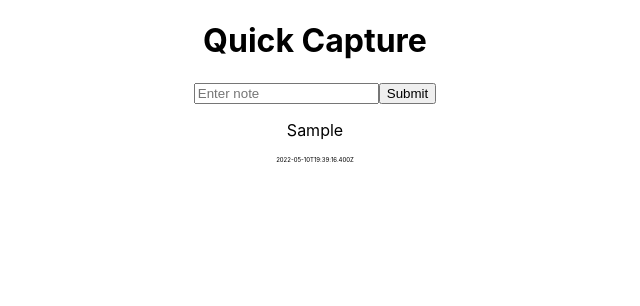
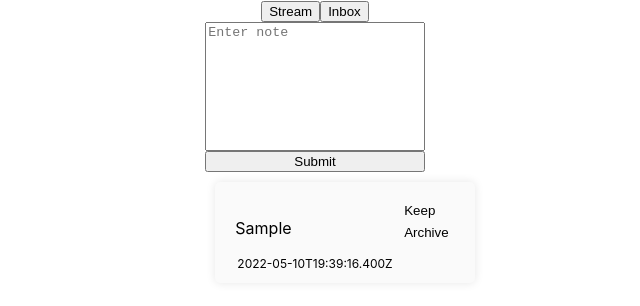
Before and after one commit to taylormitchell/quick-capture, a React (Create React App) app in the folder src/client/: page / in a window 1280 px wide. Both pictures are taken after typing "Sample" into the empty fields and a click on the input "Submit". Shown: the top 306 px of the page, without its empty margins (325-965 px from the left). Built offline with nearby package versions, Linux system fonts and the light colour scheme; no server answers.

Commit message:
Update note and entry style

```diff
--- a/src/client/src/App.css
+++ b/src/client/src/App.css
@@ -1,38 +1,92 @@
 .App {
-  text-align: center;
-}
-
-.App-logo {
-  height: 40vmin;
-  pointer-events: none;
-}
-
-@media (prefers-reduced-motion: no-preference) {
-  .App-logo {
-    animation: App-logo-spin infinite 20s linear;
-  }
-}
-
-.App-header {
-  background-color: #282c34;
-  min-height: 100vh;
   display: flex;
   flex-direction: column;
   align-items: center;
-  justify-content: center;
-  font-size: calc(10px + 2vmin);
-  color: white;
 }
 
-.App-link {
-  color: #61dafb;
+.entry {
+  display: flex;
+  flex-direction: column;
+  min-height: 150px;
 }
 
-@keyframes App-logo-spin {
-  from {
-    transform: rotate(0deg);
-  }
-  to {
-    transform: rotate(360deg);
-  }
+.entry > textarea {
+  flex: 1;
+  resize: none;
 }
+
+.column {
+  max-width: 500px;
+}
+
+.column > * {
+  width: 100%;
+}
+
+.card {
+  display: flex;
+  flex-direction: column;
+  background-color: #fafafa;
+  border-radius: 5px;
+  box-shadow: 0px 0px 10px rgba(0, 0, 0, 0.1);
+  padding: 20px 20px 10px 20px;
+  margin: 10px;
+  width: 100%;
+}
+
+.card .main {
+  display: flex;
+  flex-direction: row;
+  flex: 1;
+}
+
+.card .details > * {
+  margin: 2px;
+  padding: 0;
+  font-size: 0.75em;
+}
+
+.card .text {
+  flex: 1;
+}
+
+.card .text textarea {
+  margin: 0;
+  padding: 0;
+  width: 100%;
+  height: 100px;
+}
+
+.info {
+  display: flex;
+  flex-direction: column;
+  justify-content: center;
+  flex-grow: 1;
+  flex-shrink: 1;
+}
+
+.info > * {
+  text-align: left;
+  margin-bottom: 5px;
+  width: 100%;
+  overflow-wrap: break-word;
+}
+
+.actions {
+  display: flex;
+  flex-direction: column;
+  justify-content: flex-start;
+  align-items: flex-start;
+  flex-grow: 0;
+  flex-shrink: 0;
+  margin-left: 20px;
+}
+
+.actions > * {
+  background-color: transparent;
+  border: none;
+  margin-bottom: 5px;
+}
+.actions > *:hover {
+  cursor: pointer;
+}
--- a/src/client/src/App.tsx
+++ b/src/client/src/App.tsx
@@ -1,31 +1,23 @@
 import { useEffect, useState } from "react";
 import "./App.css";
-import {v4 as uuidv4} from "uuid";
-
-type Note = {
-  id: string,
-  text: string,
-  timestamp: number
-}
-
-function createNote(text: string): Note {
-  return { id: uuidv4(), text: text, timestamp: Date.now() }
-}
+import { Note, create as createNote } from "./models/Note";
+import Card from "./components/Card";
+import Entry from "./components/Entry";
 
 function App() {
   const [notes, setNotes] = useState<Note[]>([]);
   const [loaded, setLoaded] = useState<boolean>(false);
-  const [entry, setEntry] = useState<string>("");
+
 
   // Load notes
   useEffect(() => {
-   fetch("/api/notes")
-     .then((res) => res.json())
-     .then((body) => {
-       setNotes(body.data)
-       setLoaded(true)
-     })
-     .catch(err => console.log(err));
+    fetch("/api/notes")
+      .then((res) => res.json())
+      .then((body) => {
+        setNotes(body.data.map((n: { [key: string]: any }) => createNote(n)));
+        setLoaded(true);
+      })
+      .catch((err) => console.log(err));
   }, []);
 
   // Sync notes
@@ -34,55 +26,76 @@ function App() {
       fetch("/api/notes")
         .then((res) => res.json())
         .then((body) => {
-          setNotes(notes => {
+          setNotes((notes) => {
             let res: Note[] = [...notes, ...body.data];
             // drop duplicates, keeping those in client
-            res = Array.from(new Map(res.map(n => [n.id, n])).values());
-            return res
-          })
+            res = Array.from(new Map(res.map((n) => [n.id, n])).values());
+            return res;
+          });
         })
-        .catch(err => console.log(err));
-      }, 5000);
+        .catch((err) => console.log(err));
+    }, 5000);
 
     return () => clearInterval(id);
   }, []);
 
   // Save notes
   useEffect(() => {
-    if(!loaded) return
+    if (!loaded) return;
     fetch("/api/notes", {
       method: "POST",
       body: JSON.stringify(notes),
       headers: { "Content-Type": "application/json" },
-    })
-    .catch(err => console.log(err));
+    }).catch((err) => console.log(err));
   }, [notes, loaded]);
 
-  const entrySubmitHandler = (e: React.FormEvent<HTMLFormElement>) => {
-    e.preventDefault();
-    setNotes(notes => [...notes, createNote(entry)]);
-    setEntry("")
+  const modifyNote = (id: string, values: Partial<Note>) => {
+    setNotes((notes) => {
+      return notes.map((n) => (n.id === id ? { ...n, ...values } : n));
+    });
+  };
+
+  const addNote = (text: string) => {
+    setNotes((notes) => [...notes, createNote({ text })]);
   }
 
-  const entryChangeHandler = (e: React.ChangeEvent<HTMLInputElement>) => {
-    setEntry(e.currentTarget.value);
-  }
+  type View = "stream" | "inbox";
+  const [view, setView] = useState<View>("stream");
 
   return (
     <div className="App">
-      <h1>Quick Capture</h1>
-      {/* Add note */}
-        <form onSubmit={entrySubmitHandler}>
-          <input id="text" type="text" placeholder="Enter note" value={entry} onChange={entryChangeHandler}/>
-          <input type="submit" value="Submit"/>
-        </form>
-      {/* List notes */}
-      {notes.slice().reverse().map((note) => (
-        <div key={note.id}>
-          <p>{note.text}</p>
-          <p style={{fontSize: "0.2em"}}>{(new Date(note.timestamp)).toISOString()}</p>
+      <nav>
+        <button onClick={() => setView("stream")}>Stream</button>
+        <button onClick={() => setView("inbox")}>Inbox</button>
+      </nav>
+      {view === "stream" ? (
+        <div id="stream">
+          <div className="column">
+            <Entry addNote={addNote} />
+            {notes
+              .slice()
+              .reverse()
+              .map((note) => (
+                <Card
+                  key={note.id}
+                  note={note}
+                  keep={() => {}}
+                  archive={() => {}}
+                  modify={(values: Partial<Note>) => modifyNote(note.id, values)}
+                />
+                // <div key={note.id}>
+                //   <p>{note.text}</p>
+                //   <p style={{ fontSize: "0.2em" }}>{new Date(note.createdDate).toISOString()}</p>
+                //   {/* <p style={{ fontSize: "0.2em" }}>{note.createdDate}</p> */}
+                // </div>
+              ))}
+          </div>
         </div>
-      ))}
+      ) : (
+        <div id="inbox">
+          <p>This is the inbox</p>
+        </div>
+      )}
     </div>
   );
 }
--- /dev/null
+++ b/src/client/src/components/Card.tsx
@@ -0,0 +1,65 @@
+import React, { useEffect, useRef, useState } from "react";
+import { Note } from "../models/Note";
+
+type CardProps = {
+  note: Note;
+  modify: (n: Partial<Note>) => void;
+  keep: () => void;
+  archive: () => void;
+};
+
+function Card(props: CardProps) {
+  const { note } = props;
+  const [textEditing, setTextEditing] = useState<string>("");
+  const [textEditable, setTextEditable] = useState<boolean>(false);
+  const textArea = useRef<HTMLTextAreaElement>(null);
+
+  // Focus when selected
+  useEffect(() => {
+    let el = textArea.current;
+    if (el) {
+      const end: number = el.value.length;
+      el.focus();
+      el.setSelectionRange(end, end);
+    }
+  }, [textEditable]);
+
+  const textFocusHandler = () => {
+    setTextEditable(true);
+    setTextEditing(note.text);
+  };
+
+  const textBlurHandler = () => {
+    props.modify({ text: textEditing });
+    setTextEditable(false);
+    setTextEditing("");
+  };
+
+  return (
+    <div id={note.id} className="card">
+      <div className="main">
+        <div className="text">
+          {textEditable ? (
+            <textarea
+              ref={textArea}
+              value={textEditing}
+              onChange={(e) => setTextEditing(e.target.value)}
+              onBlur={textBlurHandler}
+            ></textarea>
+          ) : (
+            <p onClick={textFocusHandler}> {note.text} </p>
+          )}
+        </div>
+        <div className="actions">
+          <button onClick={props.keep}>Keep</button>
+          <button onClick={props.archive}>Archive</button>
+        </div>
+      </div>
+      <div className="details">
+        <p>{new Date(note.createdDate).toISOString()}</p>
+      </div>
+    </div>
+  );
+}
+
+export default Card;
--- /dev/null
+++ b/src/client/src/components/Entry.tsx
@@ -0,0 +1,33 @@
+import { useState } from "react";
+
+type Props = {
+  addNote: (text: string) => void;
+};
+const Entry = (props: Props) => {
+  const [entry, setEntry] = useState<string>("");
+
+  const changeHandler = (e: React.ChangeEvent<HTMLTextAreaElement>) => {
+    setEntry(e.currentTarget.value);
+  };
+
+  const submitHandler = (e: React.FormEvent<HTMLFormElement>) => {
+    e.preventDefault();
+    props.addNote(entry);
+    setEntry("");
+  };
+
+  return (
+    <form className="entry" onSubmit={submitHandler}>
+      <textarea
+        id="text"
+        placeholder="Enter note"
+        value={entry}
+        onChange={changeHandler}
+        autoFocus={true}
+      />
+      <input type="submit" value="Submit" />
+    </form>
+  );
+};
+
+export default Entry;
--- /dev/null
+++ b/src/client/src/models/Note.tsx
@@ -0,0 +1,38 @@
+import { v4 as uuidv4 } from "uuid";
+
+export type Note = {
+  id: string;
+  text: string;
+  interval: number;
+  createdDate: number;
+  lastModifiedDate: number;
+  dueDate: number;
+  state: "Active" | "Archive";
+};
+
+export function create(note: Partial<Note>): Note {
+  const now = Date.now();
+  return {
+    id: note.id || uuidv4(),
+    text: note.text || "",
+    interval: note.interval || 1,
+    createdDate: note.createdDate || now,
+    lastModifiedDate: note.lastModifiedDate || now,
+    dueDate: note.dueDate || now,
+    state: note.state || "Active",
+  };
+}
+
+export function keep(note: Note): Note {
+  const dayInMilliseconds = 24 * 60 * 60 * 1000;
+  const lastModifiedDate = Date.now();
+  const interval = (2 + Math.random() / 2) * note.interval;
+  const dueDate = Date.now() + note.interval * dayInMilliseconds;
+  return { ...note, lastModifiedDate, dueDate, interval };
+}
+
+export function archive(note: Note): Note {
+  return { ...note, state: "Archive" };
+}
+
+export default Note;
```
